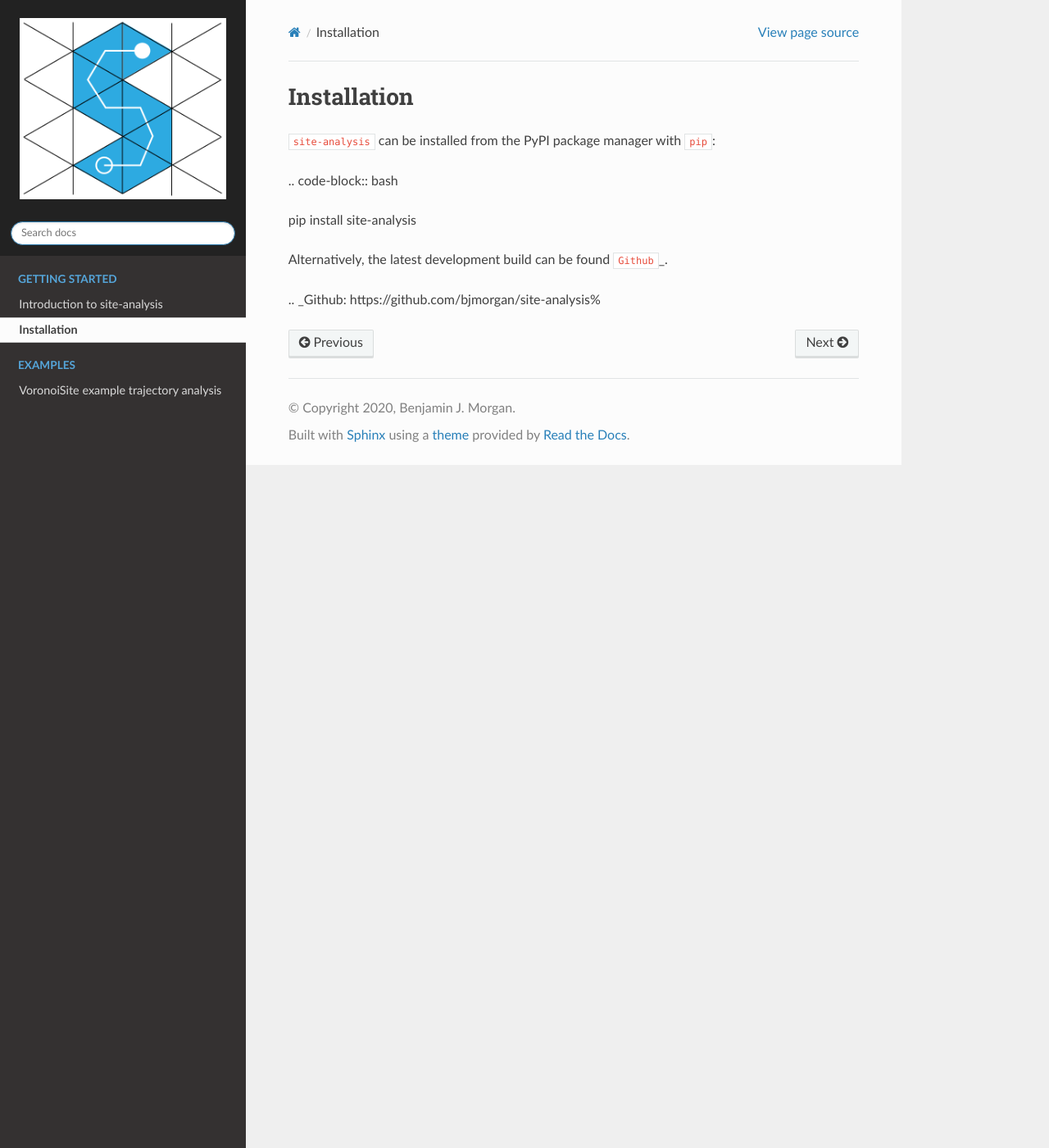
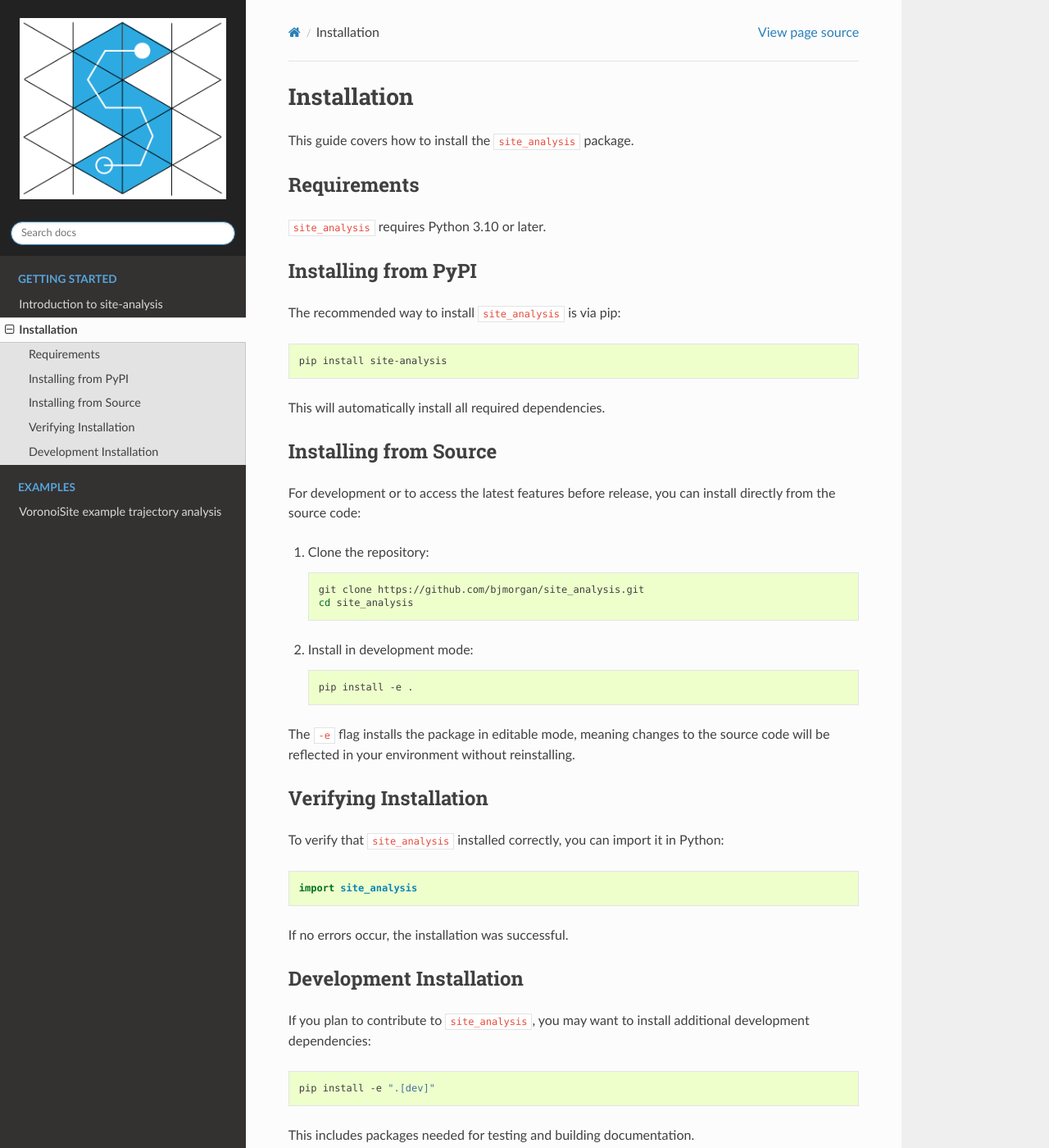
Before and after one commit to bjmorgan/site-analysis, a Sphinx documentation site: the page built from docs/source/installation.md, in a window 1280 px wide and 1400 px high. Shown: the whole window at 82% size. Built offline with Sphinx 7.4.7 and the Read the Docs theme 3.1.0, drawn with Linux system fonts in a browser that asks for light colours; pages that are not in the unit, such as notebooks, are missing from menus.

Commit message:
Installation docs

````diff
--- a/docs/source/installation.md
+++ b/docs/source/installation.md
@@ -1,12 +1,54 @@
-Installation
-============
+# Installation
 
-``site-analysis`` can be installed from the PyPI package manager with ``pip``:
+This guide covers how to install the `site_analysis` package.
 
-.. code-block:: bash
+## Requirements
 
-   pip install site-analysis
+`site_analysis` requires Python 3.10 or later.
 
-Alternatively, the latest development build can be found `Github`_.
+## Installing from PyPI
 
-.. _Github: https://github.com/bjmorgan/site-analysis%
+The recommended way to install `site_analysis` is via pip:
+
+```bash
+pip install site-analysis
+```
+
+This will automatically install all required dependencies.
+
+## Installing from Source
+
+For development or to access the latest features before release, you can install directly from the source code:
+
+1. Clone the repository:
+   ```bash
+   git clone https://github.com/bjmorgan/site_analysis.git
+   cd site_analysis
+   ```
+
+2. Install in development mode:
+   ```bash
+   pip install -e .
+   ```
+
+The `-e` flag installs the package in editable mode, meaning changes to the source code will be reflected in your environment without reinstalling.
+
+## Verifying Installation
+
+To verify that `site_analysis` installed correctly, you can import it in Python:
+
+```python
+import site_analysis
+```
+
+If no errors occur, the installation was successful.
+
+## Development Installation
+
+If you plan to contribute to `site_analysis`, you may want to install additional development dependencies:
+
+```bash
+pip install -e ".[dev]"
+```
+
+This includes packages needed for testing and building documentation.
````
